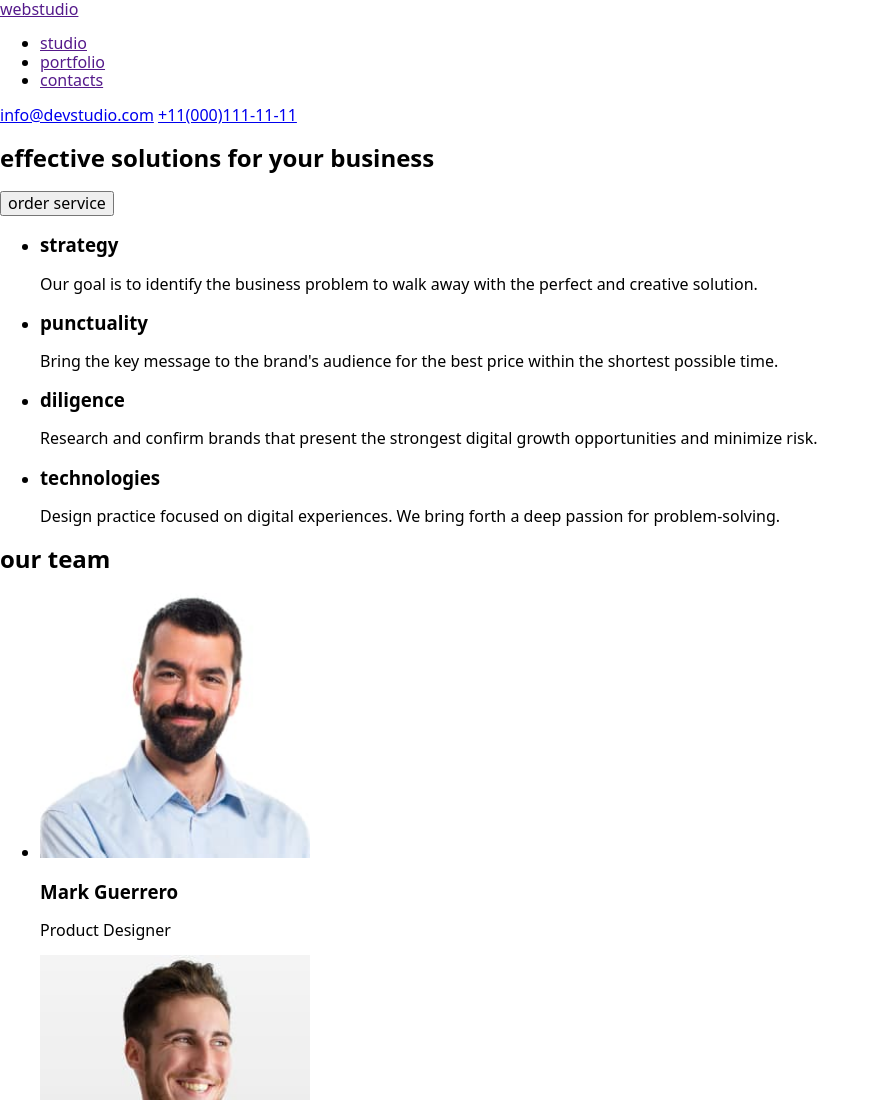
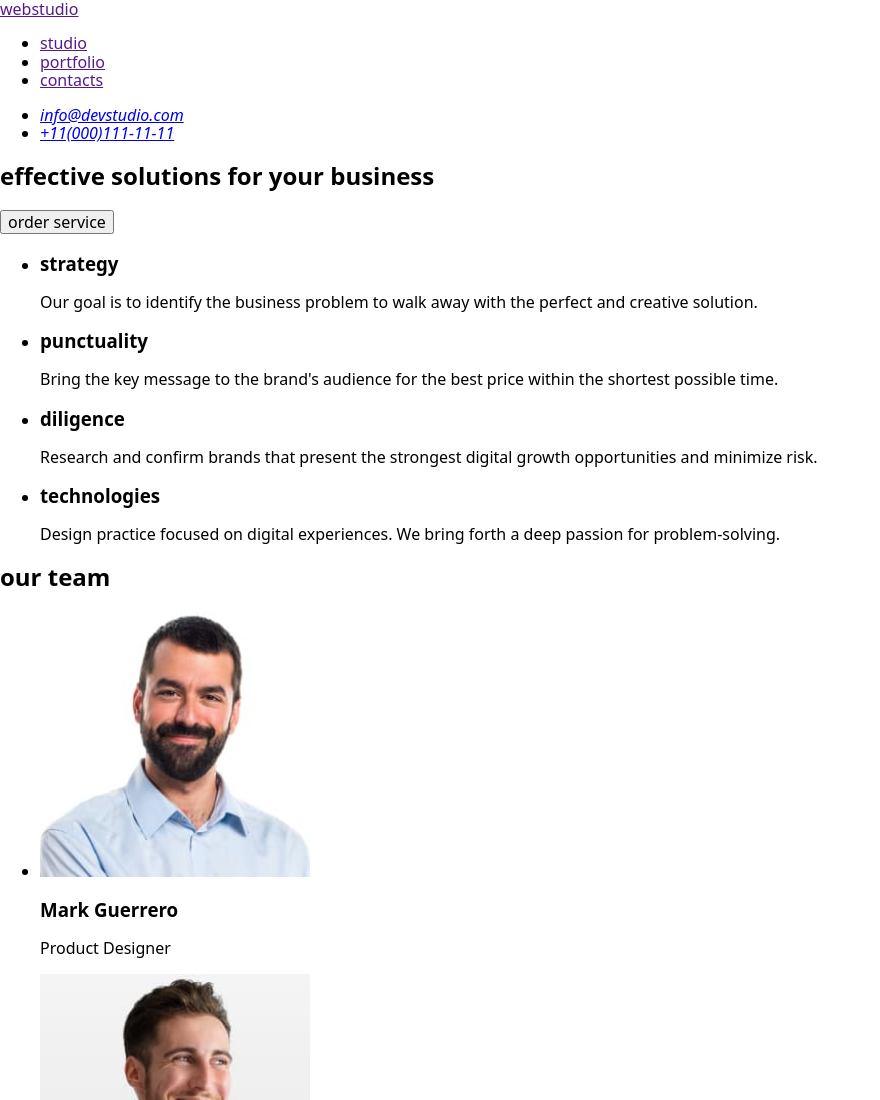
Before and after one commit to Hrebenkov/goit-markup-hw-01, a plain HTML site: page index.html in a window 1280 px wide. Shown: the top 1100 px of the page, without its empty margins (0-880 px from the left). Drawn offline with nearby package versions, Linux system fonts and the light colour scheme.

Commit message:
final 03

```diff
--- a/index.html
+++ b/index.html
@@ -20,10 +20,12 @@
           <li><a href="">contacts</a></li>
         </ul>
       </nav>
-      <div>
-        <a href="mailto:info@devstudio.com">info@devstudio.com</a>
-        <a href="tel:+11(000)111-11-11">+11(000)111-11-11</a>
-      </div>
+      <address>
+        <ul>
+          <li><a href="mailto:info@devstudio.com">info@devstudio.com</a></li>
+          <li><a href="tel:+11(000)111-11-11">+11(000)111-11-11</a></li>
+        </ul>
+      </address>
     </header>
     <!--Main content-->
     <main>
```
